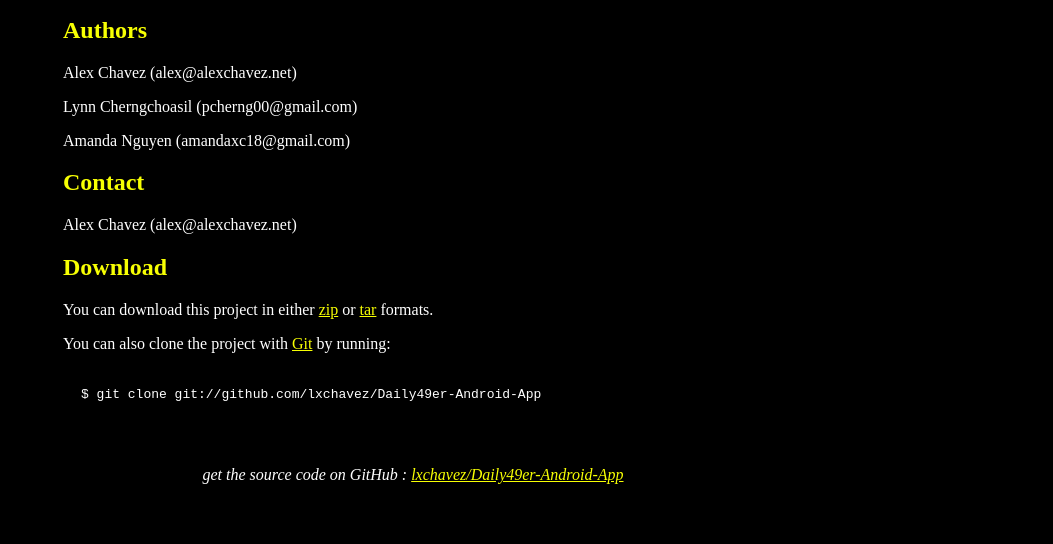
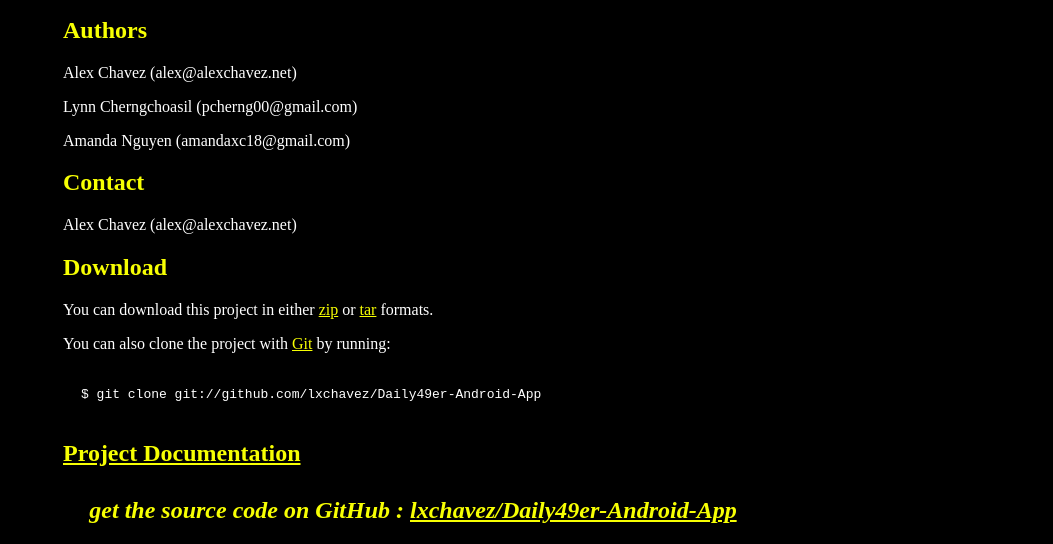
Before and after one commit to lxchavez/Daily49er-Android-App, a plain HTML site: page index.html in a window 1280 px wide. Shown: the part 392-936 px from the top of the page, without its empty margins (227-1280 px from the left). Before the commit the page ends 884 px from the top, so only its background shows below. Drawn offline with Linux system fonts and the light colour scheme.

Commit message:
Added a link to project documentation our team did for a class.

```diff
--- a/index.html
+++ b/index.html
@@ -68,6 +68,7 @@
       by running:
       <pre>$ git clone git://github.com/lxchavez/Daily49er-Android-App</pre>
     </p>
+    <h2><a href="http://github.com/lxchavez/Daily49er-Android-App">Project Documentation</a>
 
     <div class="footer">
       get the source code on GitHub : <a href="http://github.com/lxchavez/Daily49er-Android-App">lxchavez/Daily49er-Android-App</a>
```
